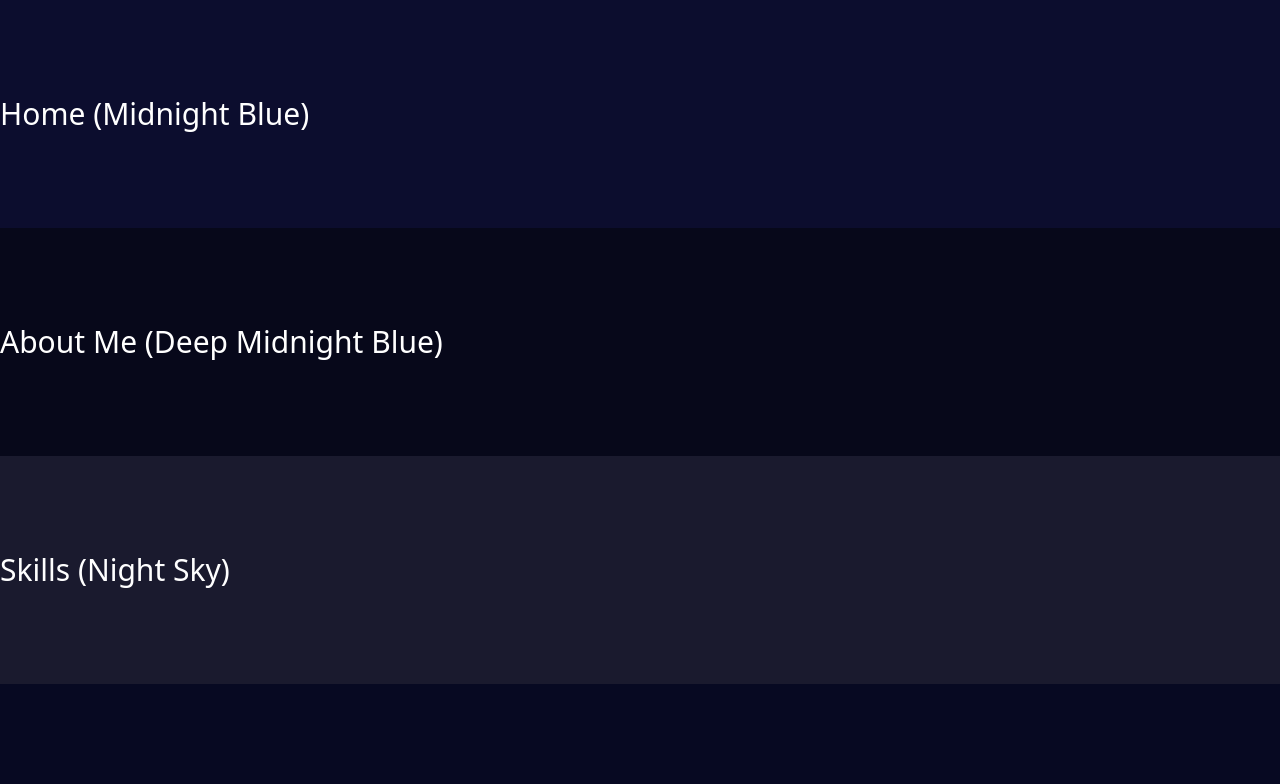
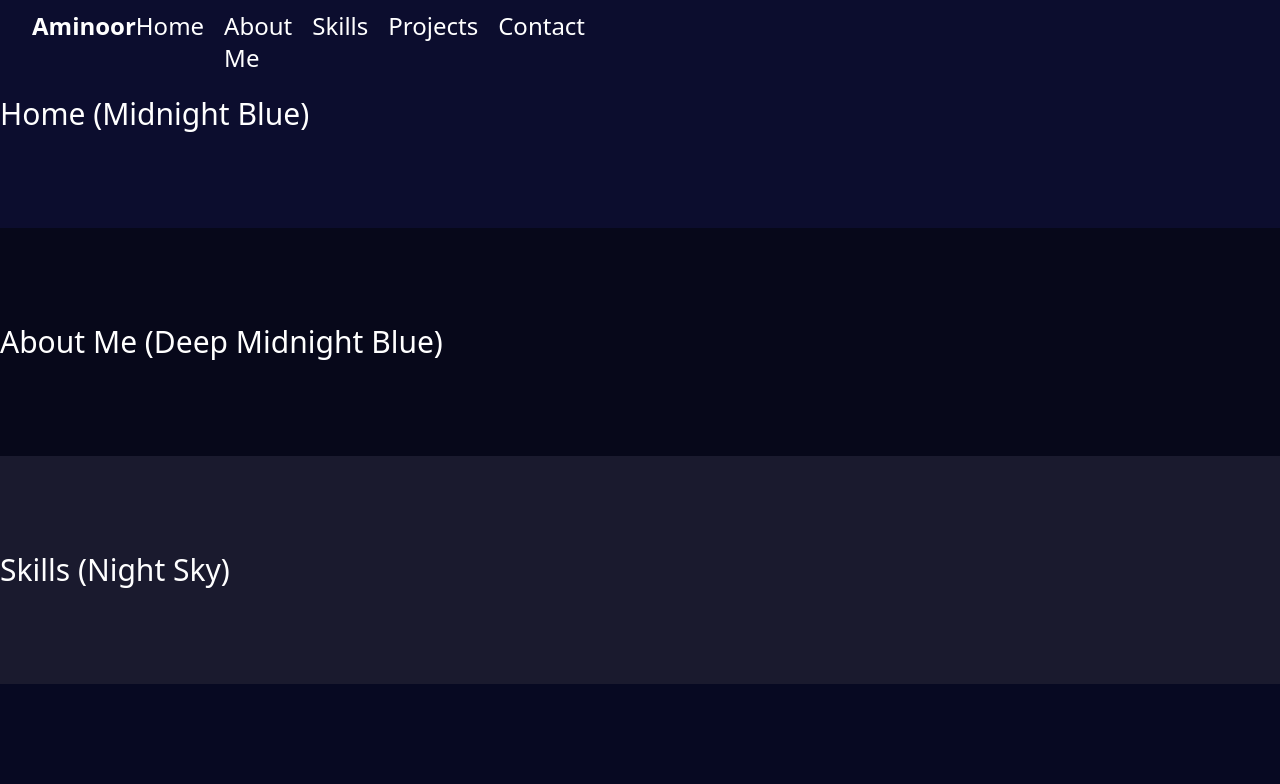
Before and after one commit to Mrahman141/Portfolio_Website, a Next.js app: page / in a window 1280 px wide. Shown: the top 784 px of the page. Built offline with nearby package versions, Linux system fonts and the light colour scheme.

Commit message:
there is transition but issues when the page is refreshed

```diff
--- a/components/Navbar/Navbar.js
+++ b/components/Navbar/Navbar.js
@@ -7,7 +7,7 @@ export default function Navbar() {
     const [isNavOpen, setisNavOpen] = useState(false);
 
     const [scrollData, setScrollData] = useState({
-        y:0,
+        y: 0,
         lastY: 0
     });
     const [visible, setVisible] = useState(true);
@@ -35,24 +35,29 @@ export default function Navbar() {
     useEffect(() => {
         console.log(scrollData)
 
-        if(scrollData.y > 0) {
+        if(scrollData.y > 0 ) {
+            setVisible(false);
+        } else {
+            setVisible(true);
+        }
+
+        if(scrollData.y < scrollData.lastY) {
             setVisible(true);
         } else {
             setVisible(false);
         }
 
-        if(scrollData.y < scrollData.lastY) {
-            setVisible(false);
-        } else {
+        if(scrollData.y == 0 &  scrollData.lastY == 0) {
             setVisible(true);
         }
-
     }, [scrollData])
 
 
 
+
+    // MAYBE CHANGE THE OPACITY DEPENDING ON OTHER CONTENTS HERE VVVVVVV bg-opacity-20 ALSO FIGURE OUT THE TRANSITION FOR MOBILE DROPDOWN
     return (
-        <nav id="navbar" className={`bg-Midnight-Blue fixed w-full top-0 z-10 text-white ${visible ? 'hidden' : ''}`}>
+        <nav id="navbar" className={`bg-Midnight-Blue  fixed w-full top-0 z-10 text-white ${visible ? ' translate-y-0 transition-all duration-500 ease-in-out' : ' -translate-y-full transition-all duration-500 ease-in-out'}`}>
             <div className="max-w-64  py-2.5 text-xl md:text-2xl lg:text-2xl sm:text-xl">
                 <div className="flex justify-between">
                     <div className="ml-8">
@@ -92,7 +97,7 @@ export default function Navbar() {
                 </div>
 
                 {isNavOpen && (
-                    <div className="sm:hidden pl-8 border-t-2">
+                    <div className={`sm:hidden pl-8 border-t-2 transform`}>
                         <a href="#Home" className="block py-2">Home</a>
                         <a href="#AboutMe" className="block py-2">About Me</a>
                         <a href="#Skills" className="block py-2">Skills</a>
```
